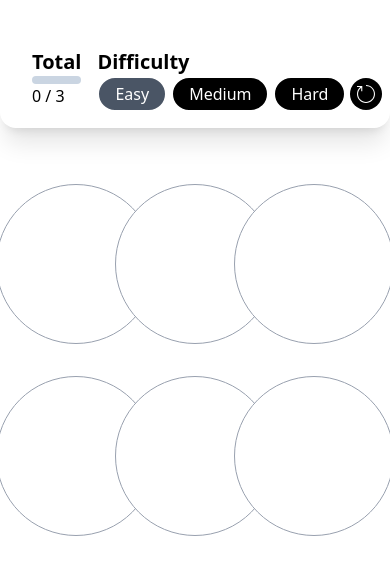
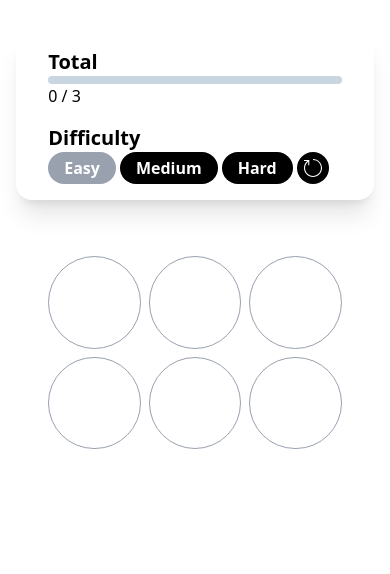
Before and after one commit to gen1chiro/tint-tap, a React (Vite) app: page / in a window 390 px wide. Shown: the top 574 px of the page. Built offline with nearby package versions, Linux system fonts and the light colour scheme.

Commit message:
fix mobile styling & add game won modal

```diff
--- a/src/App.jsx
+++ b/src/App.jsx
@@ -1,12 +1,14 @@
-import { useEffect, useState } from 'react'
+import { useEffect, useState, useRef } from 'react'
 import Tile from "./components/Tile.jsx";
 import DifficultyButton from "./components/DifficultyButton.jsx"
 import ResetButton from "./components/ResetButton.jsx";
-import {colorsArray, duplicateArray, shuffleArray, generateRandomId} from "./utils/utils.js";
+import WinModal from "./components/WinModal.jsx";
+import { colorsArray, duplicateArray, shuffleArray, generateRandomId } from "./utils/utils.js";
 import Confetti from 'react-confetti'
 import { useWindowSize } from "react-use";
 
 function App() {
+    const modalRef = useRef(null)
     const [tiles, setTiles] = useState([])
     const [difficulty, setDifficulty] = useState(3);
     const {height, width} = useWindowSize()
@@ -30,6 +32,14 @@ function App() {
     const isGameWon = tiles.every(tile => tile.isCorrect === true)
     const totalCorrect = tiles.filter(tile => tile.isCorrect === true).length / 2
     const totalPairs = tiles.length / 2
+
+    if(isGameWon) {
+        if(modalRef.current) modalRef.current.showModal()
+    }
+
+    const handleClose = () => {
+        if(modalRef.current) modalRef.current.close()
+    }
 
     const handleTileMatch = ([firstTile, secondTile]) => {
         const isMatch = firstTile.color === secondTile.color
@@ -91,22 +101,23 @@ function App() {
     })
 
     return (
-        <main className="w-full flex justify-center py-8 font-sans">
+        <main className="w-full flex justify-center py-8 font-sans ">
             <section className="w-full max-w-3xl flex flex-col justify-center items-center gap-6">
                 {isGameWon && <Confetti width={width} height={height}/>}
-                <div className="w-full flex justify-between px-8 py-4 shadow-xl rounded-2xl gap-4">
-                    <div className="flex flex-col flex-grow max-w-xs">
+                <WinModal ref={modalRef} handleClose={handleClose}/>
+                <div className="w-11/12 flex flex-col sm:flex-row justify-between px-8 py-4 shadow-xl rounded-2xl gap-4">
+                    <div className="flex flex-col flex-grow sm:max-w-xs">
                         <h1 className="font-semibold text-xl">Total</h1>
                         <div>
                             <div className="h-2 bg-slate-300 rounded-full">
-                                <div className="h-2 bg-slate-800 rounded-full" style={{ width: `${(totalCorrect / totalPairs) * 100}%` }}></div>
+                                <div className="h-2 bg-black rounded-full" style={{ width: `${(totalCorrect / totalPairs) * 100}%` }}></div>
                             </div>
                             <h1>{totalCorrect} / {totalPairs}</h1>
                         </div>
                     </div>
                     <div className="flex flex-col">
                         <h1 className="font-semibold text-xl">Difficulty</h1>
-                        <div className="flex items-center gap-1">
+                        <div className="flex items-center w-full gap-1">
                             <DifficultyButton onClick={handleDifficultyChange} difficultyLevel={3}
                                               difficulty={difficulty}>Easy</DifficultyButton>
                             <DifficultyButton onClick={handleDifficultyChange} difficultyLevel={6}
@@ -117,7 +128,7 @@ function App() {
                         </div>
                     </div>
                 </div>
-                <div className="w-full grid grid-cols-3 place-items-center gap-8 p-8">
+                <div className="w-11/12 grid grid-cols-3 place-items-center gap-2 sm:gap-8 p-8">
                     {tilesArray}
                 </div>
             </section>
--- a/src/components/DifficultyButton.jsx
+++ b/src/components/DifficultyButton.jsx
@@ -3,7 +3,7 @@ const DifficultyButton = ({onClick, difficultyLevel, difficulty, children}) => {
 
     return (
         <button onClick={() => onClick(difficultyLevel)} disabled={isDisabled}
-                className={`border-2 px-4 py-1 rounded ${isDisabled ? 'bg-gray-600' : 'bg-black'} font-medium rounded-full text-white hover:bg-gray-600 hover:cursor-pointer transition-colors ease-out`}>
+                className={`px-4 py-1 rounded ${isDisabled ? 'bg-gray-400' : 'bg-black'} font-semibold text-white rounded-full hover:bg-gray-400 hover:cursor-pointer transition-colors ease-out`}>
             {children}
         </button>
     )
--- a/src/components/ResetButton.jsx
+++ b/src/components/ResetButton.jsx
@@ -1,7 +1,7 @@
 const ResetButton = ({onClick}) => {
     return (
-        <button onClick={onClick} className="aspect-square w-8 bg-black hover:bg-slate-600 rounded-full flex justify-center items-center">
-            <svg fill="white" width="18px" height="18px" viewBox="0 0 1920 1920" xmlns="http://www.w3.org/2000/svg">
+        <button onClick={onClick} className="aspect-square w-8 bg-black hover:bg-gray-400 rounded-full flex justify-center items-center">
+            <svg className="fill-white" width="18px" height="18px" viewBox="0 0 1920 1920" xmlns="http://www.w3.org/2000/svg">
                 <path
                     d="M960 0v112.941c467.125 0 847.059 379.934 847.059 847.059 0 467.125-379.934 847.059-847.059 847.059-467.125 0-847.059-379.934-847.059-847.059 0-267.106 126.607-515.915 338.824-675.727v393.374h112.94V112.941H0v112.941h342.89C127.058 407.38 0 674.711 0 960c0 529.355 430.645 960 960 960s960-430.645 960-960S1489.355 0 960 0"
                     />
--- a/src/components/Tile.jsx
+++ b/src/components/Tile.jsx
@@ -1,7 +1,7 @@
 const Tile = ({id, color, isFlipped, isCorrect, handleClick}) => {
     return (
         <div
-            className={`w-40 aspect-square border-1 border-gray-400 rounded-full ${isFlipped ? color : 'bg-white'}
+            className={`w-full aspect-square border-1 border-gray-400 rounded-full ${isFlipped ? color : 'bg-white'}
                         ${isFlipped ? 'rotate-y-180' : 'rotate-y-[-180]'}
                         ${isCorrect ? 'animate-snap' : ''}
                         hover:border-2 transition-transform duration-500`}
--- /dev/null
+++ b/src/components/WinModal.jsx
@@ -0,0 +1,11 @@
+const WinModal = ({ref, handleClose}) => {
+    return (
+        <dialog ref={ref} className="m-auto w-96 rounded-2xl p-4">
+            <h1 className="font-bold text-xl text-left">Congratulations! You have won the game!</h1>
+            <p>Press the reset button to play again.</p>
+            <button onClick={handleClose} className="bg-black text-white px-4 py-1 rounded-full mt-4 hover:bg-gray-600">close</button>
+        </dialog>
+    )
+}
+
+export default WinModal
```
